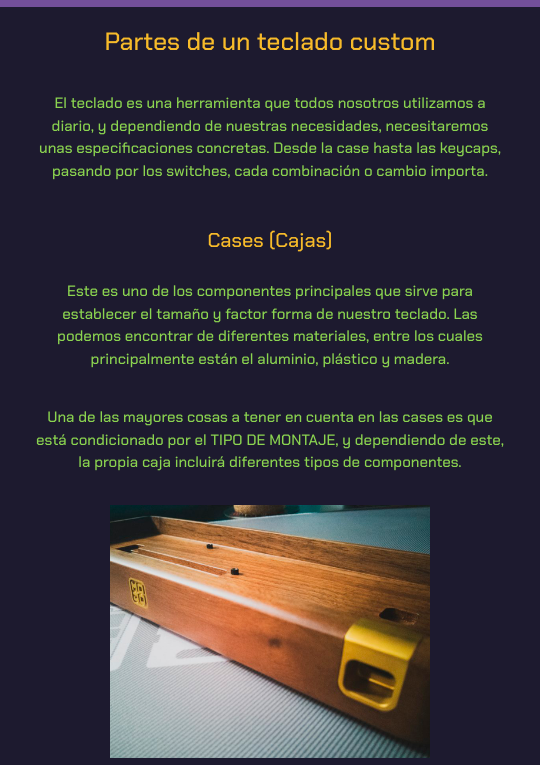
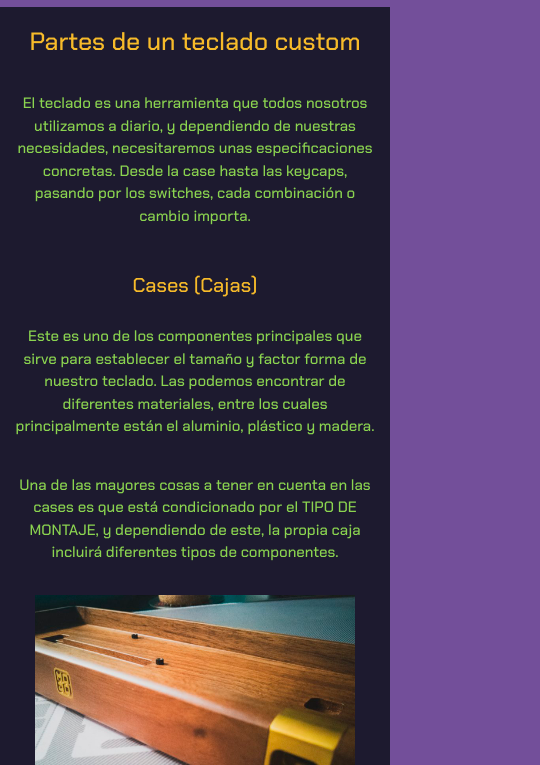
Before and after one commit to emymartin/AngryKeys, a website: page pages/parte.html in a window 390 px wide. Shown: the part 79-844 px from the top of the page, 540 px wide, since content can reach past the window. Drawn offline with nearby package versions, Linux system fonts and the light colour scheme.

Commit message:
retocando detalles

```diff
--- a/scss/base/_mediaquerys.scss
+++ b/scss/base/_mediaquerys.scss
@@ -37,6 +37,7 @@
         }
         .boxPartes div{
             padding: 15px;
+            width: 100%;
         }
         .boxPartes div h2{
             font-size: nth($font-size , 6);
@@ -49,6 +50,7 @@
         }
         .boxPartes2 div{
             padding: 15px;
+            width: 100%;
         }
         .boxPartes2 div h2{
             font-size: nth($font-size , 6);
@@ -59,6 +61,9 @@
         .boxPartes3{
             flex-direction: column;
             align-items: center;
+        }
+        .boxPartes3 div{
+            width: 100%;
         }
         .boxPartes3 div h2{
             font-size: nth($font-size , 6);
@@ -335,7 +340,7 @@
     }
 
     .contenedorDespiece{
-        width:max-content;
+        width:100%;
     }
     .case{
         width: 320px;
--- a/scss/components/_main.scss
+++ b/scss/components/_main.scss
@@ -75,6 +75,7 @@
 /*--------------------------parte.html---------------------------*/
 
 .contenedorDespiece {
+    width: 100%;
 
     h1 {
         color: $color-secundario-font;
```
Also changed, not shown: css/estilos.css.
